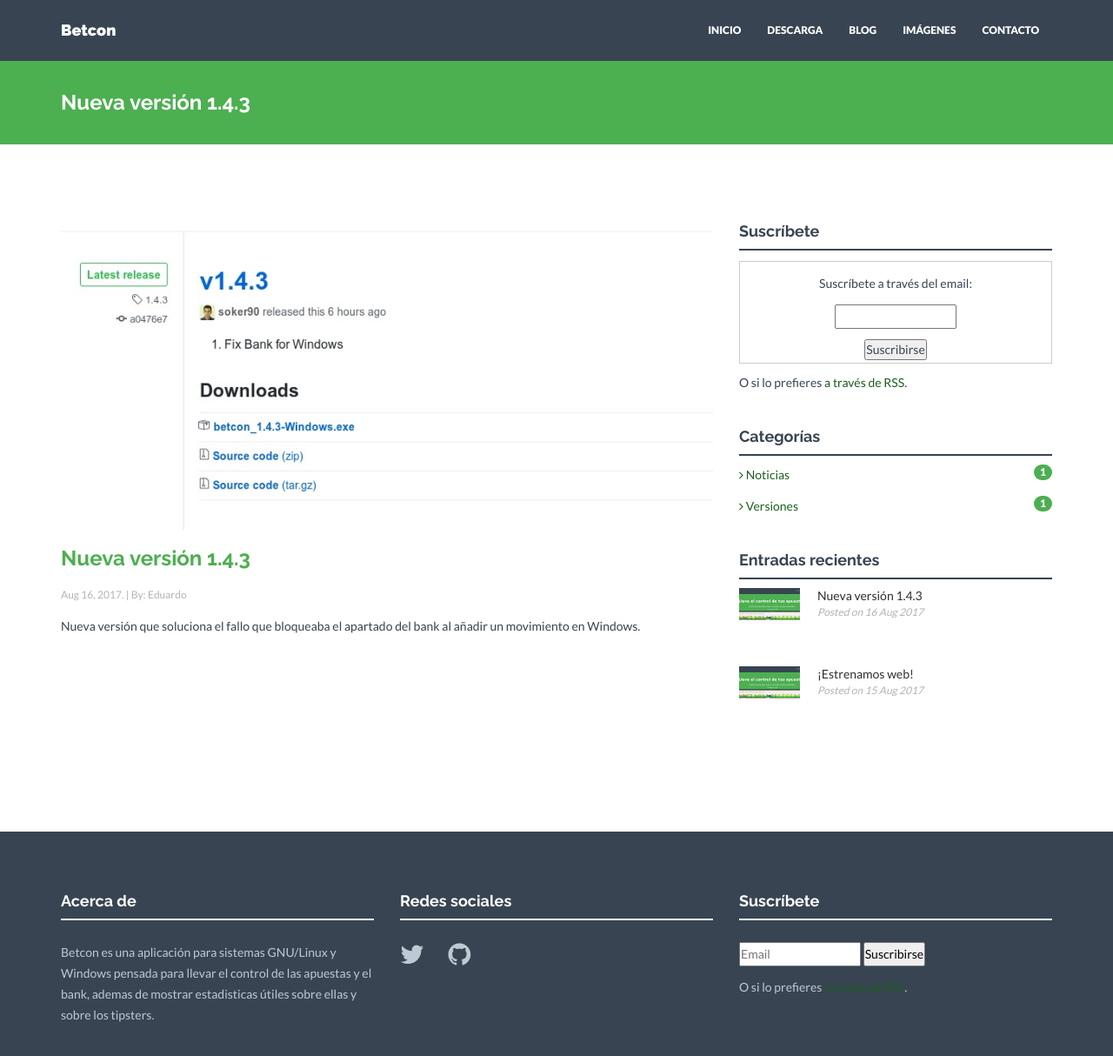
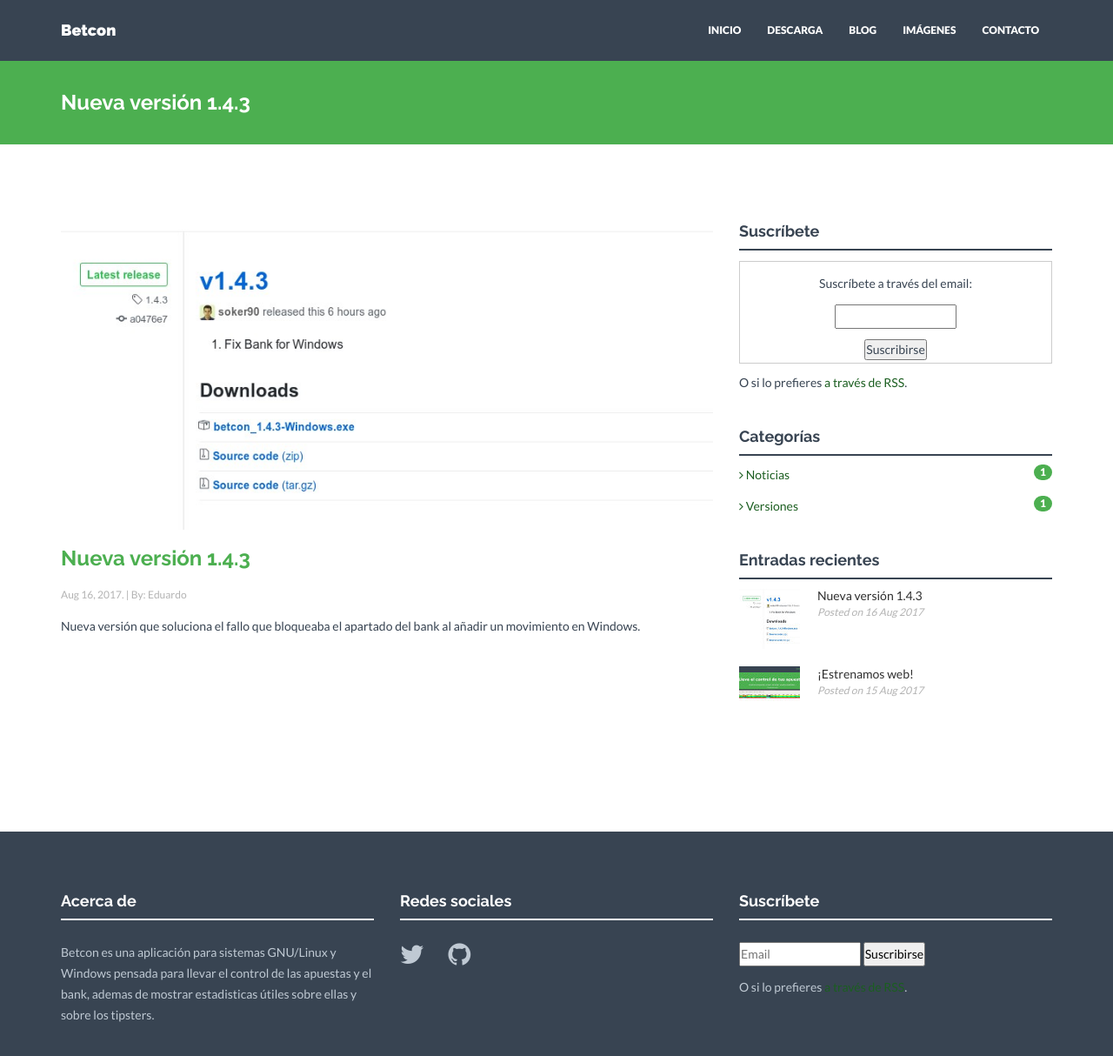
Before and after one commit to soker90/betcon, a Jekyll site: the page built from _posts/blog/2017-08-16-version-143.markdown, in a window 1280 px wide and 1251 px high. Shown: the top 1214 px of the window at 87% size. Built offline with Jekyll 4.4.1, drawn with Linux system fonts in a browser that asks for light colours; nearby versions of some CDN libraries.

Commit message:
1. New post

```diff
--- a/_posts/blog/2017-08-16-version-143.markdown
+++ b/_posts/blog/2017-08-16-version-143.markdown
@@ -7,7 +7,7 @@
 - blog
 - versiones
 img: post02.jpg
-thumb: post01_thumb.jpg
+thumb: post02_thumb.jpg
 ---
 
 Nueva versión que soluciona el fallo que bloqueaba el apartado del bank al añadir un movimiento en Windows.
```
Also changed, not shown: assets/img/blog/thumbs/post02_thumb.jpg (added).
